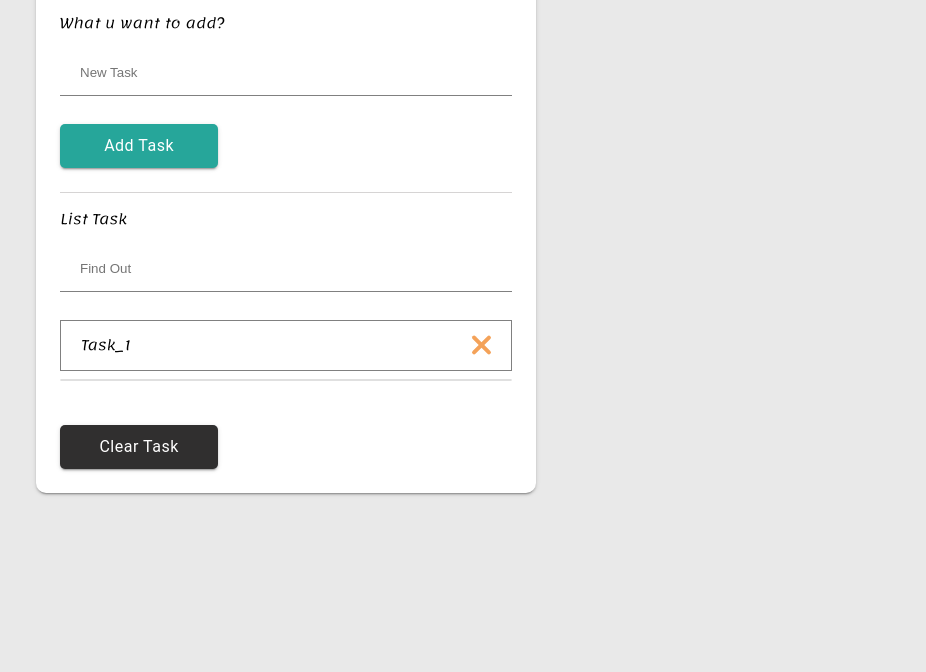
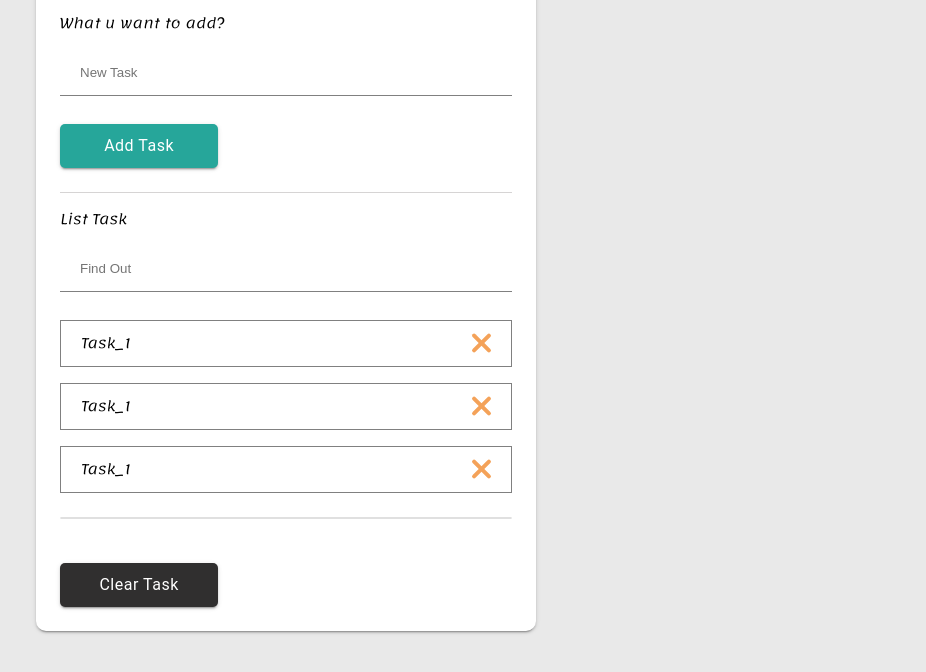
Before and after one commit to Vandrosov99/todoList, a website: page index.html in a window 1280 px wide. Shown: the part 118-790 px from the top of the page, without its empty margins (354-1280 px from the left). Drawn offline with Linux system fonts and the light colour scheme.

Commit message:
test_task

```diff
--- a/index.html
+++ b/index.html
@@ -35,6 +35,20 @@
                             <div class="rightleft"></div>
                         </div>
                     </div>
+                    <div class="card__taskItem">
+                        <p class="card__itemName">Task_1</p>
+                        <div class="card__delete">
+                            <div class="leftright"></div>
+                            <div class="rightleft"></div>
+                        </div>
+                    </div>
+                    <div class="card__taskItem">
+                        <p class="card__itemName">Task_1</p>
+                        <div class="card__delete">
+                            <div class="leftright"></div>
+                            <div class="rightleft"></div>
+                        </div>
+                    </div>
                 </div>
                 <div class="card__isEmpty"></div>
                 <div class="card__btn_clear">Clear Task</div>
--- a/scss/style.scss
+++ b/scss/style.scss
@@ -116,16 +116,22 @@ body {
 
             .card__collection {
                 font-family: 'Lemonada', cursive;
-
+                display: flex;
+                flex-wrap: nowrap;
+                flex-direction: column;
+                justify-content: center;
+                align-items: center;
 
                 .card__taskItem {
+                    width: 100%;
                     display: flex;
                     flex-direction: row;
                     flex-wrap: nowrap;
                     justify-content: space-between;
-                    padding: 7px 20px;
+                    padding: 5px 20px;
                     border: 1px solid gray;
                     align-items: center;
+                    margin-bottom: 1rem;
 
                     .card__itemName {}
 
```
Also changed, not shown: css/style.css.
